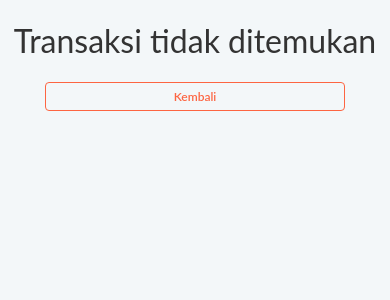
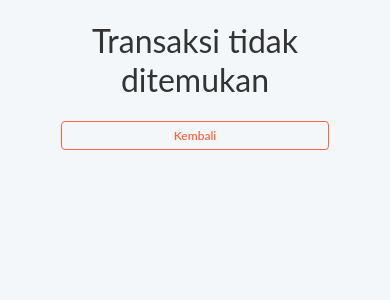
Before and after one commit to jojoalmost/transaction, a React (Create React App) app: page /1/detail in a window 390 px wide. Shown: the top 300 px of the page. Built offline with nearby package versions, Linux system fonts and the light colour scheme; no server answers.

Commit message:
responsive

```diff
--- a/src/styles.scss
+++ b/src/styles.scss
@@ -14,6 +14,12 @@ body {
   color: $black;
 
   .App {
+    @media only screen and (max-width: 600px) {
+      .container {
+        padding: 0 20px;
+      }
+    }
+
     .container {
       max-width: 550px;
       margin: 20px auto 20px;
```
